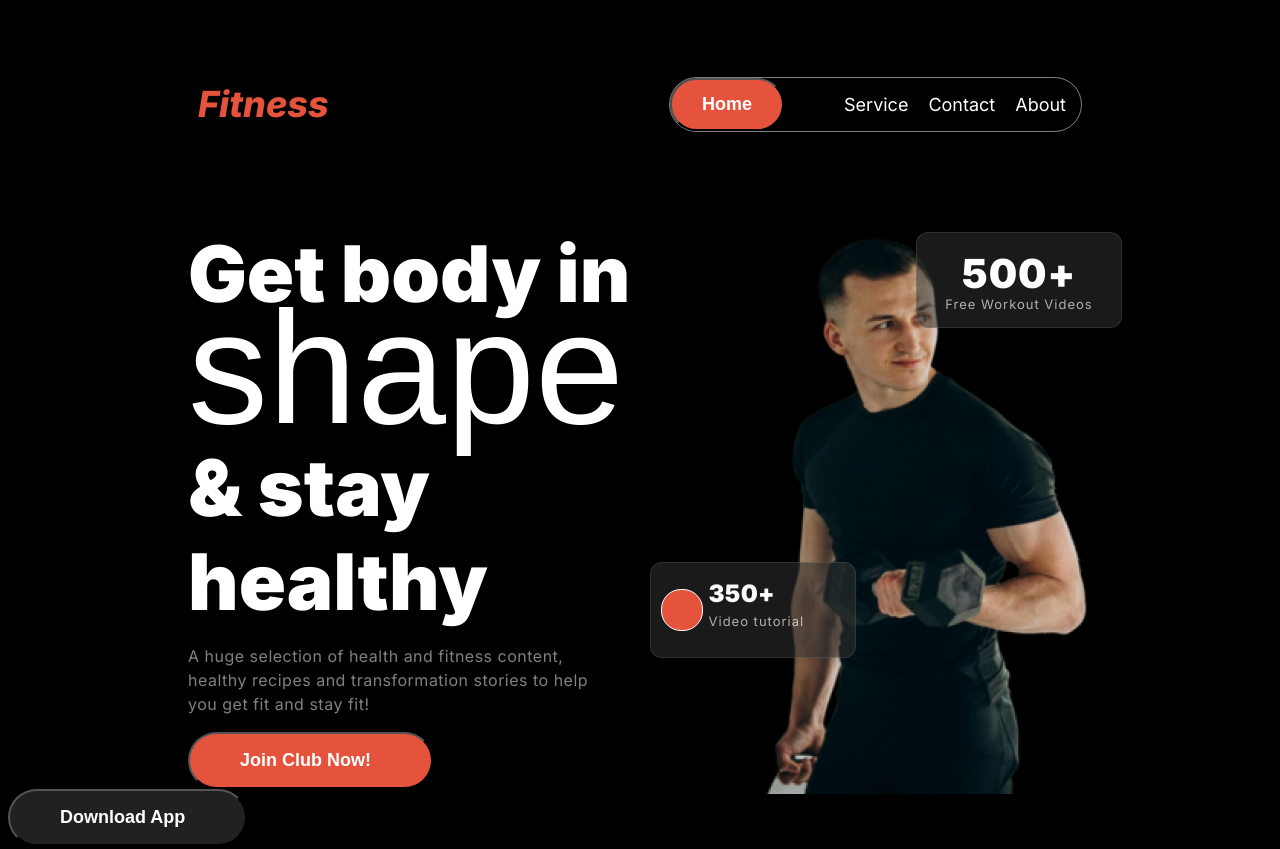
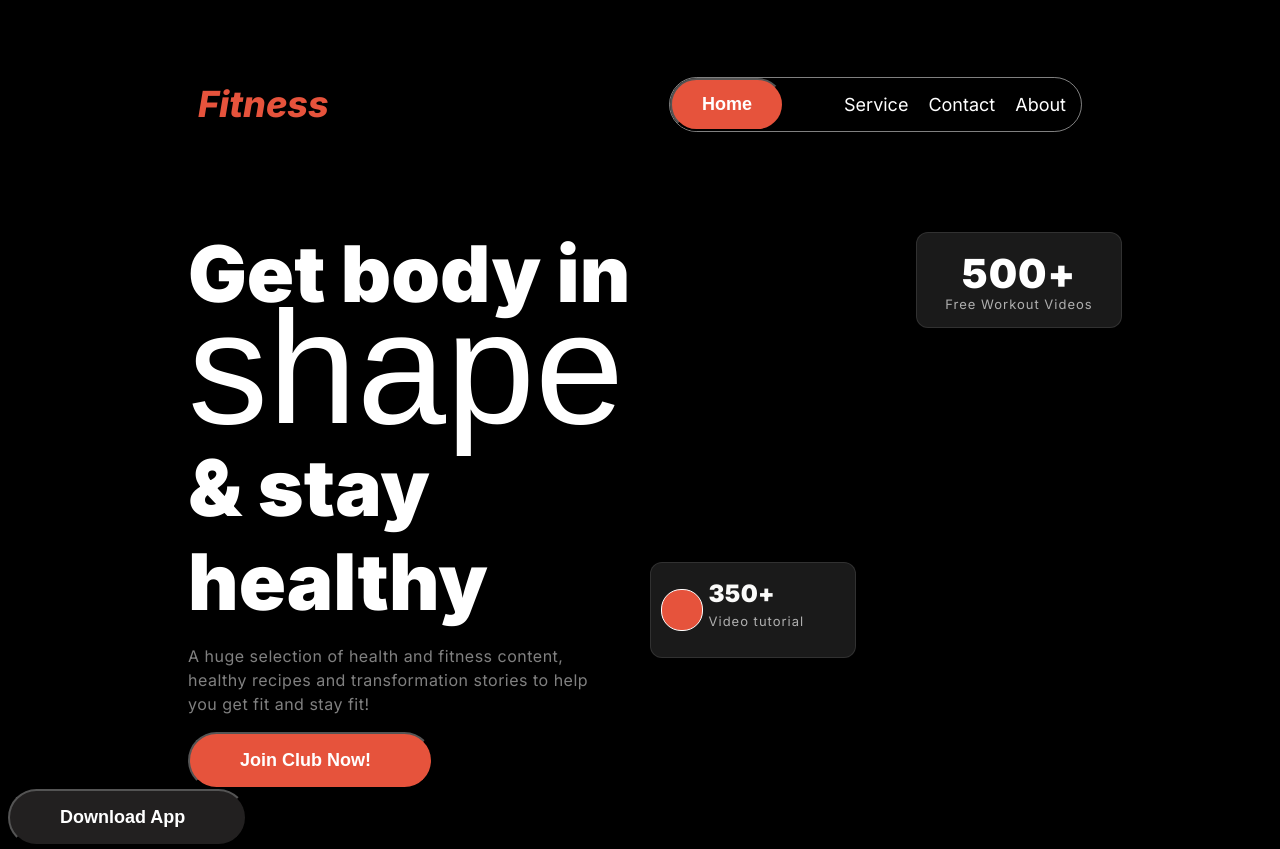
Before and after one commit to Rafiq6743/assignment-2, a plain HTML site: page index.html in a window 1280 px wide. Shown: the top 849 px of the page. Drawn offline with Linux system fonts and the light colour scheme; a web font is replaced by a local one.

Commit message:
added change

```diff
--- a/styles/blog.css
+++ b/styles/blog.css
@@ -488,7 +488,6 @@ margin-top: 20px;
 .sec60{
     display: flex;
     justify-content: space-between;
-    background: url(../images/images\ 2.png);
     background-repeat: no-repeat;
     background-position: 110px;
 
```
